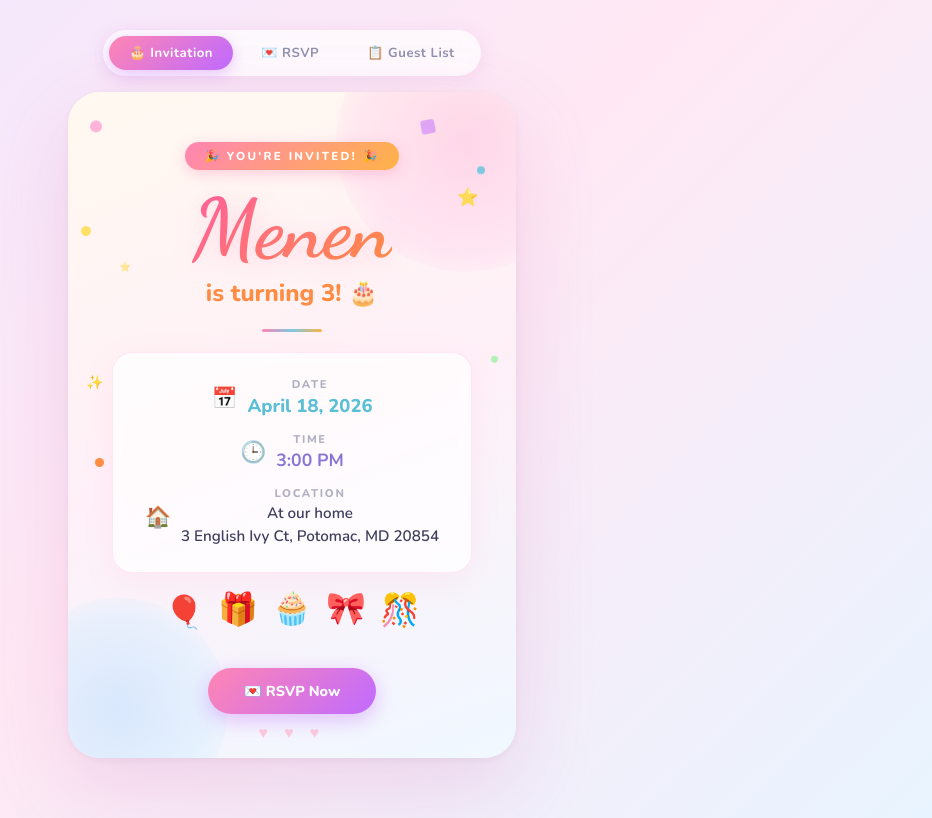
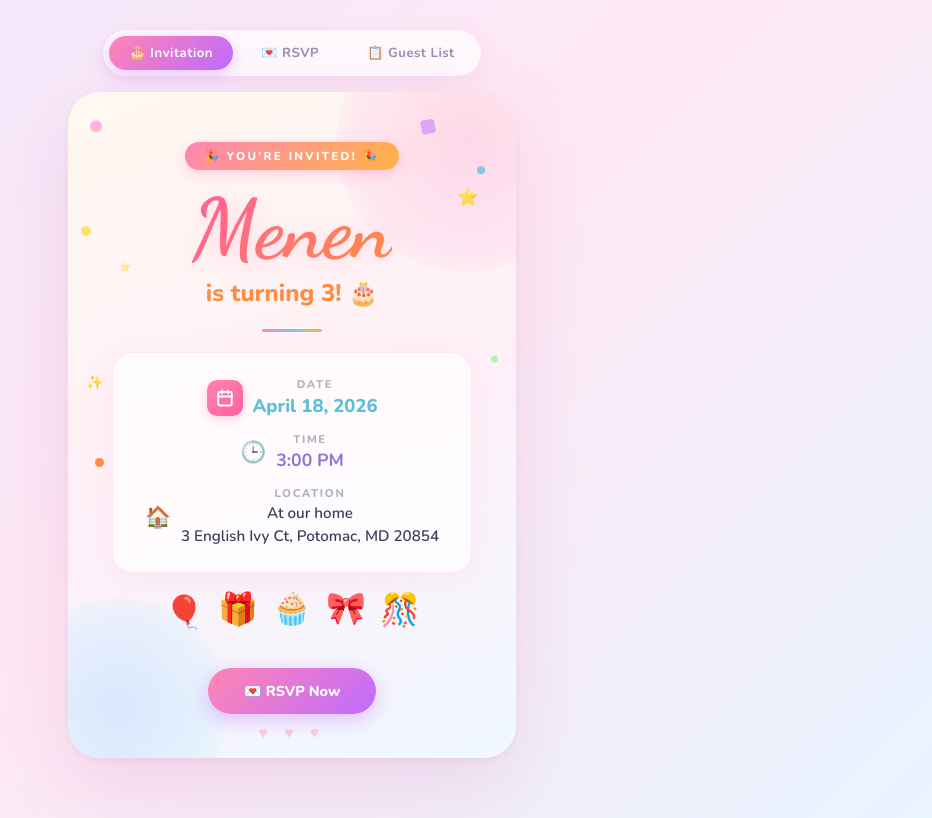
Before and after one commit to TAGizaw/menen-birthday, a React (Vite) app: page / in a window 1280 px wide. Shown: the whole page, without its empty margins (348-1280 px from the left). Built offline with nearby package versions, Linux system fonts and the light colour scheme.

Commit message:
Enhance info block with styled date icon
Added a styled icon component with SVG for date representation.

```diff
--- a/src/App.jsx
+++ b/src/App.jsx
@@ -216,7 +216,9 @@ export default function App() {
             <div className="divider" />
             <div className="info-block">
               <div className="info-row">
-                <span className="info-icon">📅</span>
+                <div style={{width:36,height:36,borderRadius:10,background:"linear-gradient(135deg,#ff85b3,#ff5f9e)",display:"flex",alignItems:"center",justifyContent:"center",flexShrink:0,boxShadow:"0 3px 10px rgba(255,95,158,0.3)"}}>
+                  <svg width="18" height="18" viewBox="0 0 24 24" fill="none" stroke="white" strokeWidth="2.5" strokeLinecap="round" strokeLinejoin="round"><rect x="3" y="4" width="18" height="18" rx="2"/><line x1="16" y1="2" x2="16" y2="6"/><line x1="8" y1="2" x2="8" y2="6"/><line x1="3" y1="10" x2="21" y2="10"/></svg>
+                </div>
                 <div><span className="info-label">Date</span><span className="info-date">April 18, 2026</span></div>
               </div>
               <div className="info-row">
```
